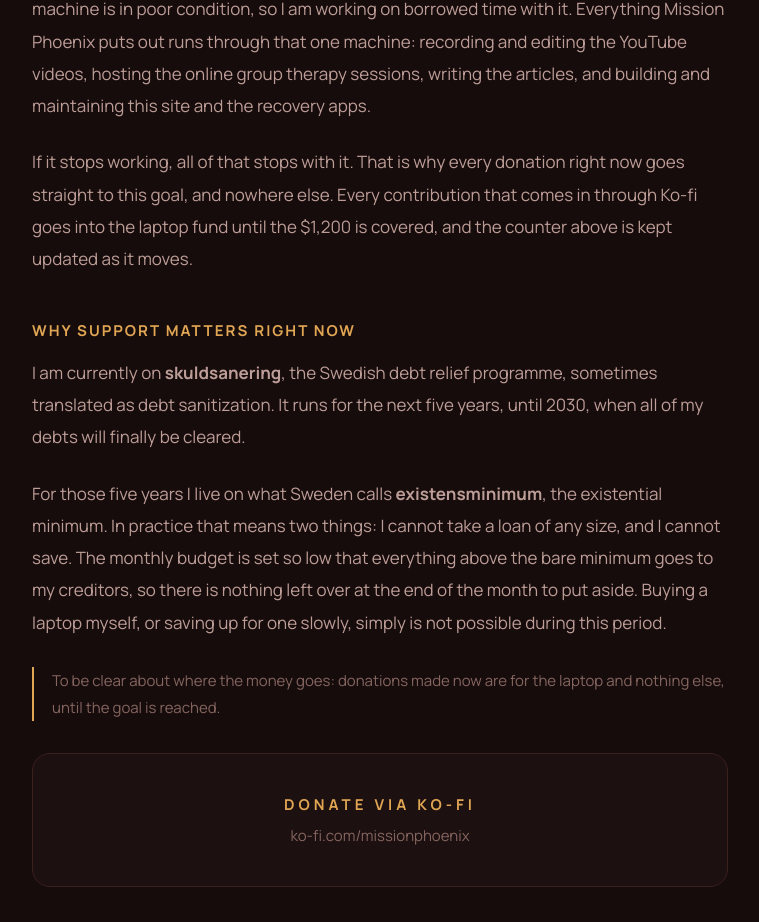
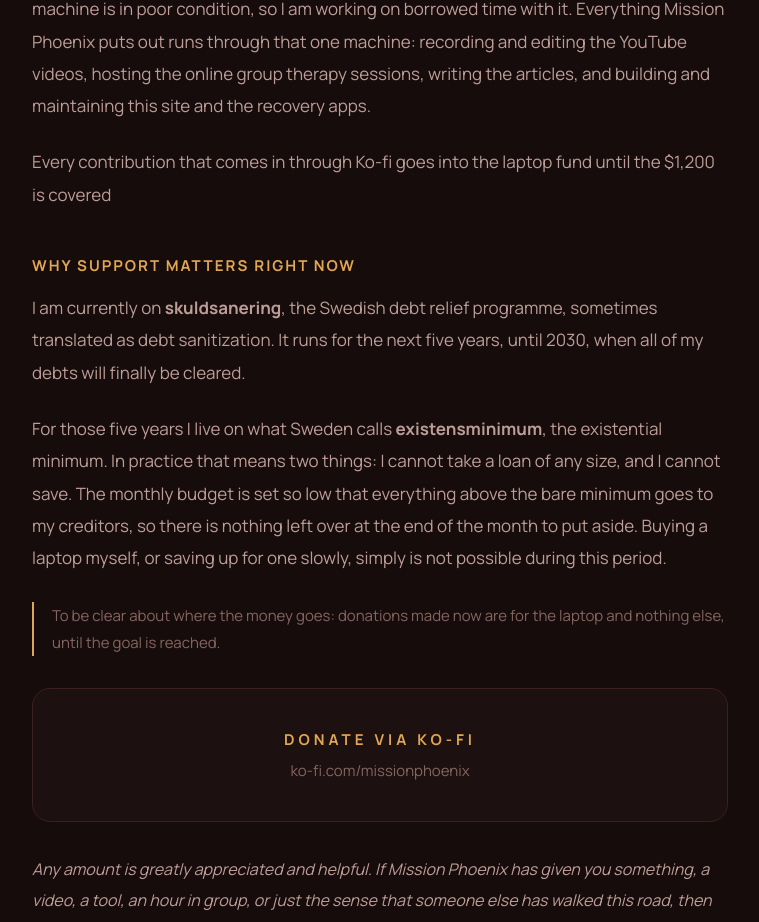
Before and after one commit to MichaelFjell/missionphoenix, a React (Vite) app in the folder mission-phoenix/: page /support in a window 1280 px wide. Shown: the part 791-1713 px from the top of the page, without its empty margins (260-1019 px from the left). Built offline with nearby package versions, Linux system fonts and the light colour scheme; no server answers.

Commit message:
Update support section to simplify donation message
Removed a sentence about donations going straight to the laptop fund.

```diff
--- a/mission-phoenix/src/Support.jsx
+++ b/mission-phoenix/src/Support.jsx
@@ -69,7 +69,7 @@ export default function Support() {
 
         <h2 className="sp-h2">Why a laptop</h2>
         <p className="sp-lead">My laptop is the tool I do all of this work on. The screen is broken and the rest of the machine is in poor condition, so I am working on borrowed time with it. Everything Mission Phoenix puts out runs through that one machine: recording and editing the YouTube videos, hosting the online group therapy sessions, writing the articles, and building and maintaining this site and the recovery apps.</p>
-        <p className="sp-lead">If it stops working, all of that stops with it. That is why every donation right now goes straight to this goal, and nowhere else. Every contribution that comes in through Ko-fi goes into the laptop fund until the {usd(GOAL_USD)} is covered, and the counter above is kept updated as it moves.</p>
+        <p className="sp-lead">Every contribution that comes in through Ko-fi goes into the laptop fund until the {usd(GOAL_USD)} is covered</p>
 
         <h2 className="sp-h2">Why support matters right now</h2>
         <p className="sp-lead">I am currently on <strong>skuldsanering</strong>, the Swedish debt relief programme, sometimes translated as debt sanitization. It runs for the next five years, until 2030, when all of my debts will finally be cleared.</p>
```
